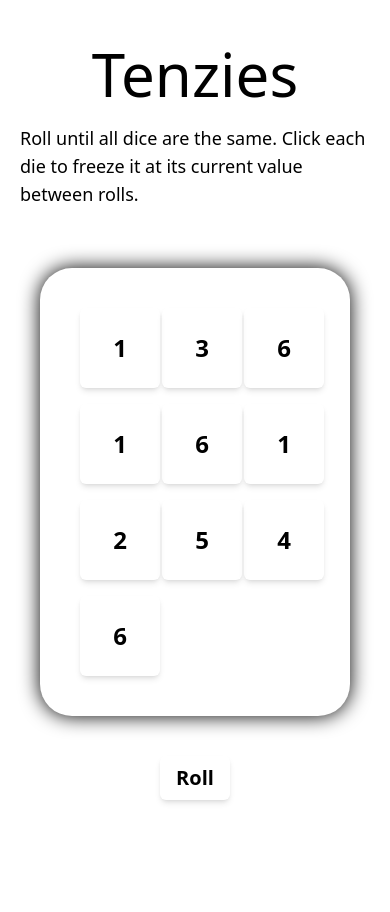
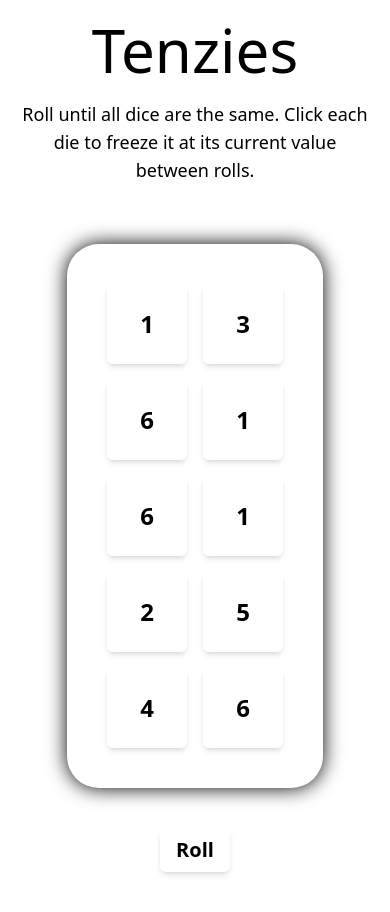
Before and after one commit to MayankGH7/tenzies_game, a React (Vite) app: page / in a window 390 px wide. Before the commit the page ends 844 px from the top, so only its background shows below. Built offline with nearby package versions, Linux system fonts and the light colour scheme.

Commit message:
fix: fix green color indicator for hold

```diff
--- a/src/App.tsx
+++ b/src/App.tsx
@@ -50,14 +50,14 @@ function App() {
   return (
     <main className="min-h-screen flex justify-center items-center flex-col">
       { gameWon && <ReactConfetti /> }
-      <h1 className="text-6xl">Tenzies</h1>
-      <p className="text-lg m-5">Roll until all dice are the same. Click each die to freeze it at its current value between rolls.</p>
-      <div className="dark:bg-[#222] rounded-4xl p-10 m-10 grid grid-cols-3 sm:grid-cols-5 gap-4 shadow-[0_0_20px] dark:shadow-red-500">
+      <h1 className="text-6xl mt-5">Tenzies</h1>
+      <p className="text-lg m-5 text-center">Roll until all dice are the same. Click each die to freeze it at its current value between rolls.</p>
+      <div className="dark:bg-[#222] rounded-4xl p-10 m-10 grid grid-cols-2 nm:grid-cols-3 sm:grid-cols-5 gap-4 shadow-[0_0_20px] dark:shadow-red-500">
         {dieNumbers.map(dieObj => {
           return <Die key={dieObj.id} dieObj={dieObj} holdDice={() => holdDice(dieObj.id)}  />
         })}
       </div>
-      <button onClick={handleRollAllDices} className="rounded-md font-bold text-xl py-2 px-4 shadow-md dark:shadow-red-500 active:shadow-none transition-colors duration-500">{gameWon ? "New Game" : "Roll"}</button>
+      <button onClick={handleRollAllDices} className="rounded-md font-bold text-xl py-2 px-4 shadow-md dark:shadow-red-500 active:shadow-none transition-colors duration-500 mb-10">{gameWon ? "New Game" : "Roll"}</button>
     </main>
   )
 }
--- a/src/components/Die.tsx
+++ b/src/components/Die.tsx
@@ -8,7 +8,7 @@ interface PropsType {
 const Die = ({dieObj, holdDice}: PropsType) => {
 
   return (
-    <button onClick={() => holdDice()} className={`dark:bg-dark size-20 text-2xl p-4 rounded-md font-bold shadow-md dark:shadow-red-500 hover:shadow-[none] transition-shadow duration-500 cursor-pointer ${dieObj.isHeld && "bg-green-500"}`}>{dieObj.value}</button>
+    <button onClick={() => holdDice()} className={`dark:bg-dark size-20 text-2xl p-4 rounded-md font-bold shadow-md dark:shadow-red-500 hover:shadow-[none] transition-shadow duration-500 cursor-pointer ${dieObj.isHeld && "bg-green-500 dark:bg-green-500"}`}>{dieObj.value}</button>
   )
 };
 
--- a/src/index.css
+++ b/src/index.css
@@ -2,4 +2,5 @@
 
 @theme{
   --color-dark: #111;
+  --breakpoint-nm: 450px;
 }
```
